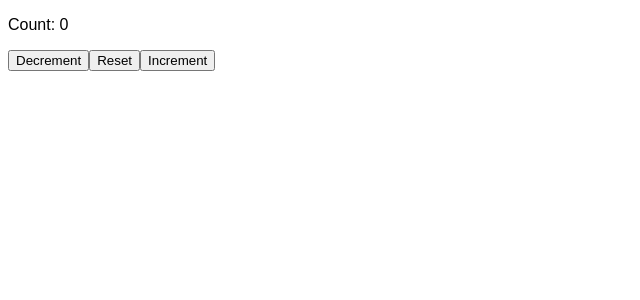
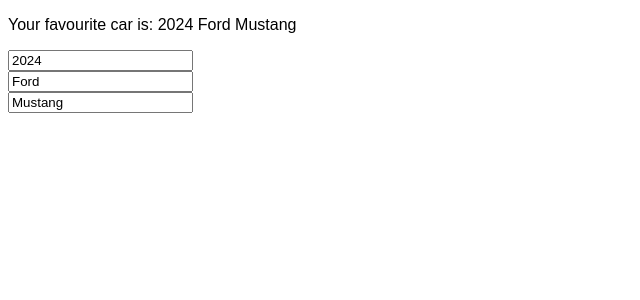
Before and after one commit to alal9000/react-course-bc, a React (Vite) app in the folder my-react-app/: page / in a window 1280 px wide. Shown: the top 300 px of the page, without its empty margins (0-640 px from the left). Built offline with nearby package versions, Linux system fonts and the light colour scheme.

Commit message:
finished update objects in state

```diff
--- a/my-react-app/src/App.jsx
+++ b/my-react-app/src/App.jsx
@@ -1,10 +1,10 @@
-import MyComponent3 from './MyComponent3'
+import MyComponent4 from './MyComponent4'
 
 
 function App() {
 
 
-  return (<MyComponent3 />);
+  return (<MyComponent4 />);
 }
 
 export default App;
--- /dev/null
+++ b/my-react-app/src/MyComponent4.jsx
@@ -0,0 +1,35 @@
+import React, { useState } from "react";
+
+export default function MyComponent4() {
+  const [car, setCar] = useState({
+    year: 2024,
+    make: "Ford",
+    model: "Mustang"
+  });
+
+  function handleYearChange(event) {
+    setCar(c => ({...c, year: event.target.value}));
+  }
+
+  function handleMakeChange(event) {
+    setCar(c => ({...c, make: event.target.value}));
+  }
+
+  function handleModelChange(event) {
+    setCar(c => ({...c, model: event.target.value}))
+  }
+
+  return (
+    <div>
+      <p>
+        Your favourite car is: {car.year} {car.make} {car.model}
+      </p>
+      <input type="number" value={car.year} onChange={handleYearChange} />
+      <br />
+      <input type="text" value={car.make} onChange={handleMakeChange} />
+      <br />
+      <input type="text" value={car.model} onChange={handleModelChange} />
+      <br />
+    </div>
+  );
+}
```
